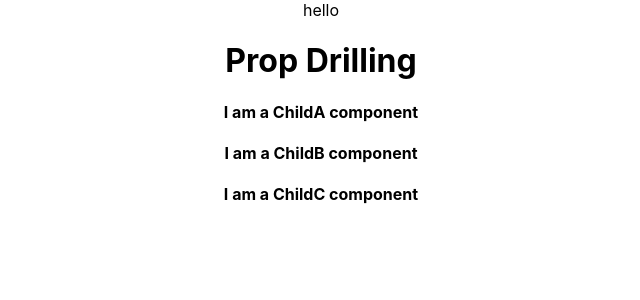
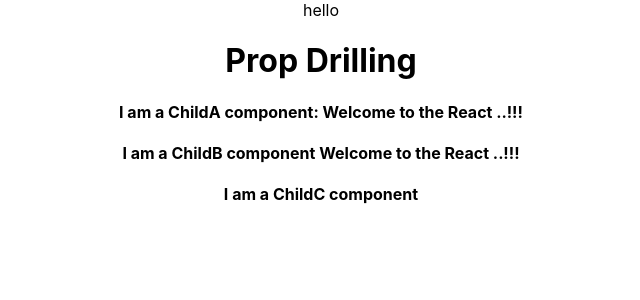
Before and after one commit to poojarupanwar/React_Learn, a React (Create React App) app in the folder learnreact/: page / in a window 1280 px wide. Shown: the top 300 px of the page, without its empty margins (319-959 px from the left). Built offline with nearby package versions, Linux system fonts and the light colour scheme.

Commit message:
Update PropsDrills.jsx
passing message from parent to child

```diff
--- a/learnreact/src/components/Day8/PropDrills.jsx
+++ b/learnreact/src/components/Day8/PropDrills.jsx
@@ -13,7 +13,7 @@
         return (
       <>
       <h1>Prop Drilling</h1>
-      <ChildA/>
+      <ChildA message={this.state.message} />
       </>
     )
   }
@@ -27,9 +27,9 @@
     return(
       <>
           <h4>
-            I am a ChildA component
+            I am a ChildA component: {this.props.message}
           </h4>
-          <ChildB/>
+          <ChildB message={this.props.message}/>
       </>
     )
   }
@@ -41,7 +41,7 @@
     return(
       <>
           <h4>
-            I am a ChildB component
+            I am a ChildB component {this.props.message}
           </h4>
           <ChildC/>
       </>
```
